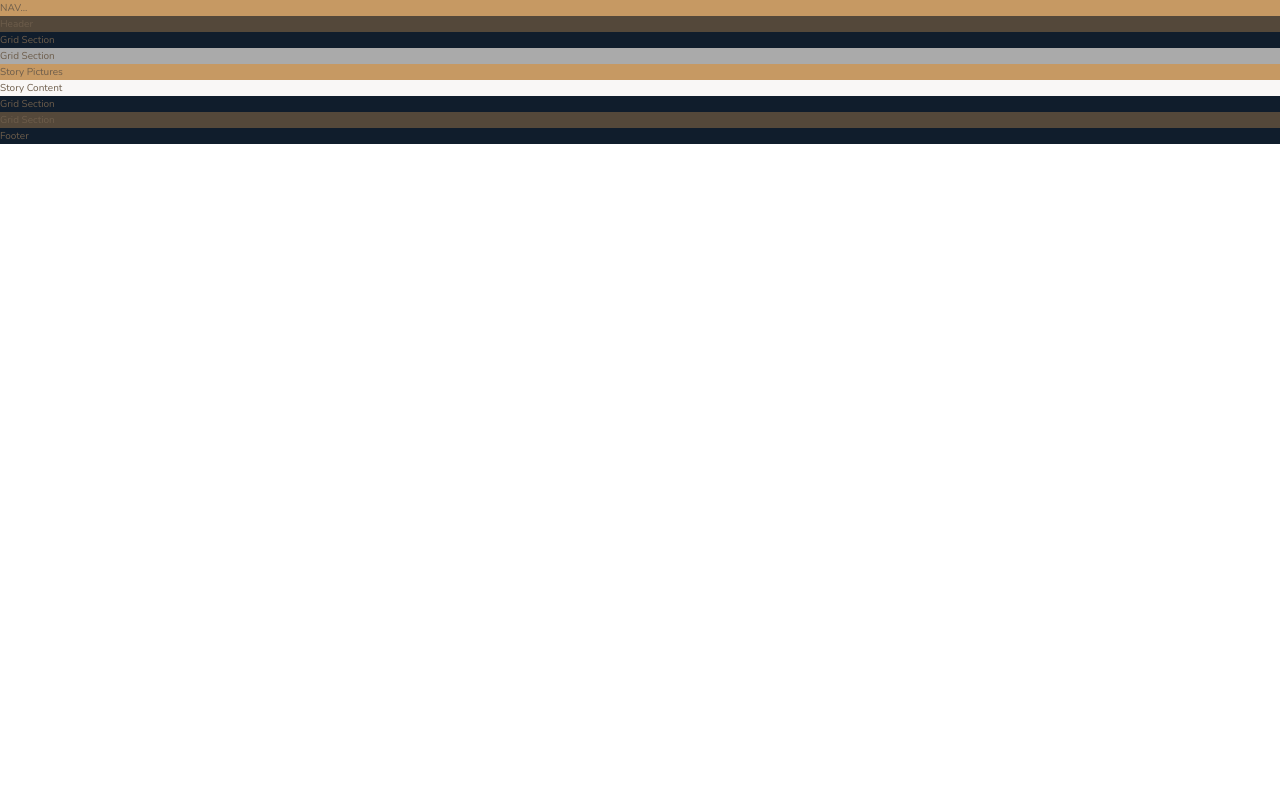
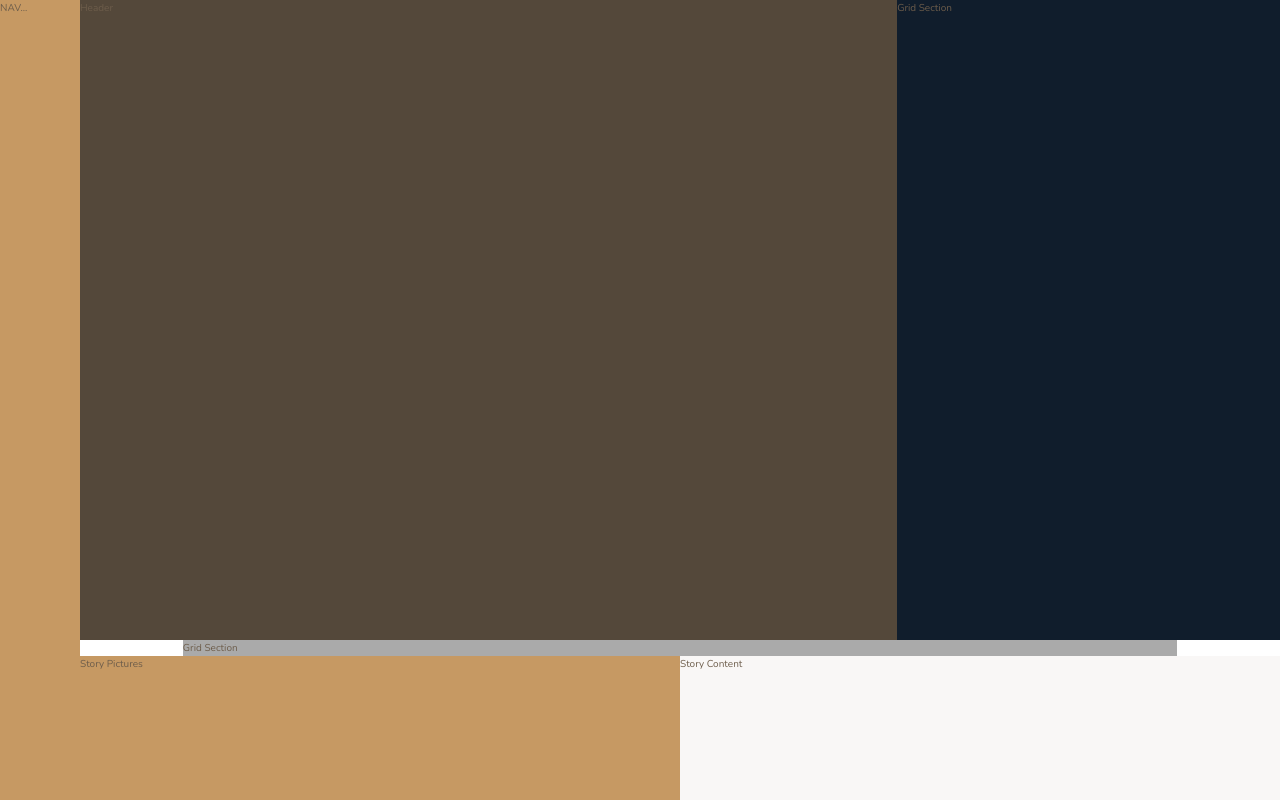
Before and after one commit to valvrauu/nexter, a website: page index.html in a window 1280 px wide. Shown: the top 800 px of the page. Drawn offline with nearby package versions, Linux system fonts and the light colour scheme.

Commit message:
:sparkles: feat: create initial complex layout with css grid

```diff
--- a/index.html
+++ b/index.html
@@ -11,7 +11,7 @@
 
         <title>nexter &mdash; your home, your freedom</title>
     </head>
-    <body>
+    <body class="grid grid--layout">
         <nav class="nav nav--primary">
             NAV...
         </nav>
@@ -20,11 +20,11 @@
             Header
         </header>
 
-        <section class="block-realtors">Grid Section</section>
+        <section class="block-realtors grid">Grid Section</section>
 
-        <section class="block-features">Grid Section</section>
+        <section class="block-features grid">Grid Section</section>
 
-        <section class="block-story">
+        <section class="block-story grid grid--2x1fr">
             <div class="block-story__pictures">
                 Story Pictures
             </div>
@@ -33,9 +33,9 @@
             </div>
         </section>
 
-        <section class="block-homes">Grid Section</section>
+        <section class="block-homes grid">Grid Section</section>
 
-        <section class="block-gallery">Grid Section</section>
+        <section class="block-gallery grid">Grid Section</section>
 
         <footer class="footer">
             Footer
--- a/sass/layout/_block-features.scss
+++ b/sass/layout/_block-features.scss
@@ -1,3 +1,5 @@
 .block-features {
+    grid-column: center-start / center-end;
+
     background: var(--clr-grey-200);
 }
--- a/sass/layout/_block-gallery.scss
+++ b/sass/layout/_block-gallery.scss
@@ -1,3 +1,5 @@
 .block-gallery {
+    grid-column: full-start / full-end;
+
     background: var(--clr-grey-900);
 }
--- a/sass/layout/_block-homes.scss
+++ b/sass/layout/_block-homes.scss
@@ -1,3 +1,5 @@
 .block-homes {
+    grid-column: center-start / center-end;
+
     background: var(--clr-secondary);
 }
--- a/sass/layout/_block-realtors.scss
+++ b/sass/layout/_block-realtors.scss
@@ -1,3 +1,5 @@
 .block-realtors {
+    grid-column: col-end 3 / full-end;
+
     background: var(--clr-secondary);
 }
--- a/sass/layout/_block-story.scss
+++ b/sass/layout/_block-story.scss
@@ -1,4 +1,6 @@
 .block-story {
+    grid-column: full-start / full-end;
+
     &__pictures {
         background: var(--clr-primary);
     }
--- a/sass/layout/_footer.scss
+++ b/sass/layout/_footer.scss
@@ -1,3 +1,5 @@
 .footer {
+    grid-column: full-start / full-end;
+
     background: var(--clr-secondary);
 }
--- /dev/null
+++ b/sass/layout/_grid.scss
@@ -0,0 +1,12 @@
+.grid {
+    display: grid;
+
+    &--layout {
+        grid-template-rows: 80vh min-content 40vw repeat(3, min-content);
+        grid-template-columns: [nav-start] 8rem [nav-end full-start] minmax(6rem, 1fr) [center-start] repeat(2, [col-start] minmax(min-content, 14rem)) minmax(min-content, 24rem) repeat(4, [col-end] minmax(min-content, 14rem)) [center-end] minmax(6rem, 1fr) [full-end];
+    }
+
+    &--2x1fr {
+        grid-template-columns: repeat(2, 1fr);
+    }
+}
--- a/sass/layout/_header.scss
+++ b/sass/layout/_header.scss
@@ -1,3 +1,5 @@
 .header {
+    grid-column: full-start / col-end 3;
+
     background: var(--clr-grey-900);
 }
--- a/sass/layout/_nav.scss
+++ b/sass/layout/_nav.scss
@@ -1,4 +1,6 @@
 .nav {
+    grid-area: 1 / nav-start / -1 / nav-end;
+
     &--primary {
         background: var(--clr-primary);
     }
--- a/sass/main.scss
+++ b/sass/main.scss
@@ -9,5 +9,6 @@
 @import "layout/block-realtors";
 @import "layout/block-story";
 @import "layout/footer";
+@import "layout/grid";
 @import "layout/header";
 @import "layout/nav";
```
Also changed, not shown: assets/css/compiled.css, assets/css/prefixed.css, assets/css/style.css.
